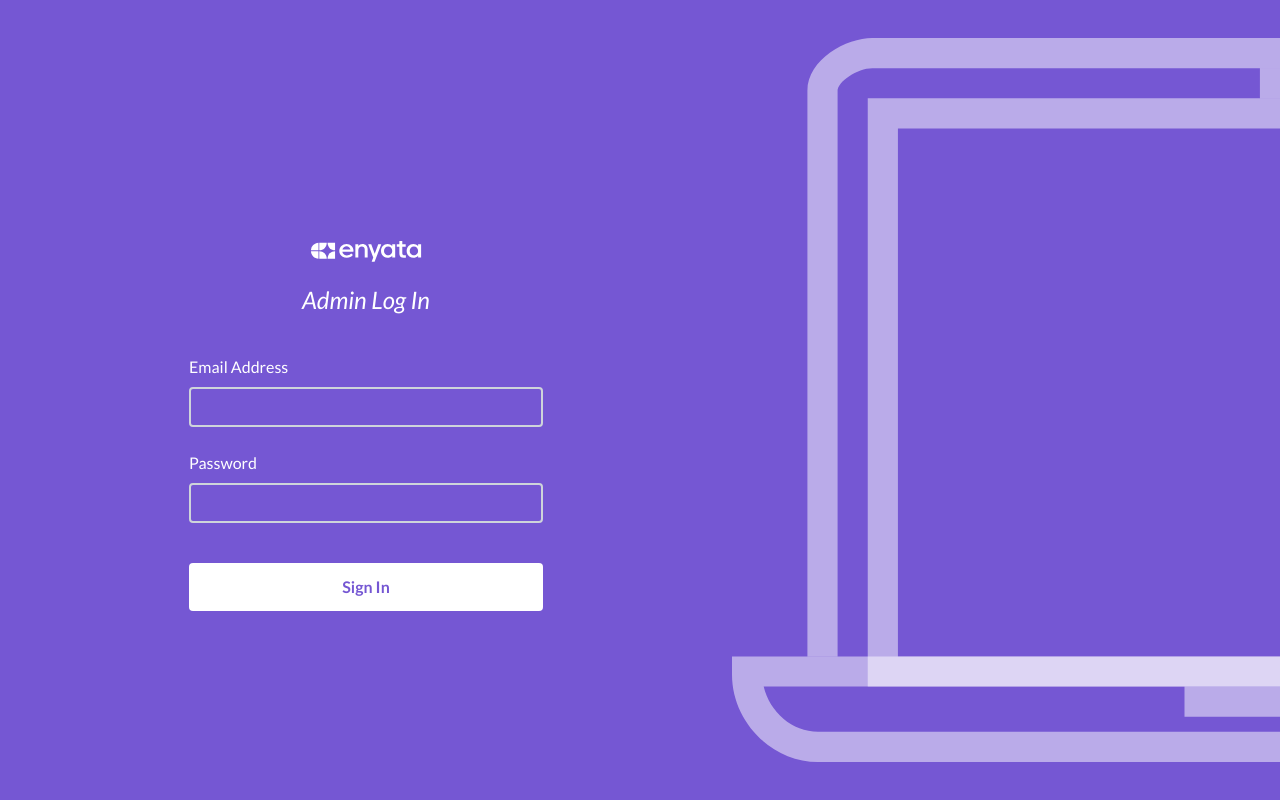
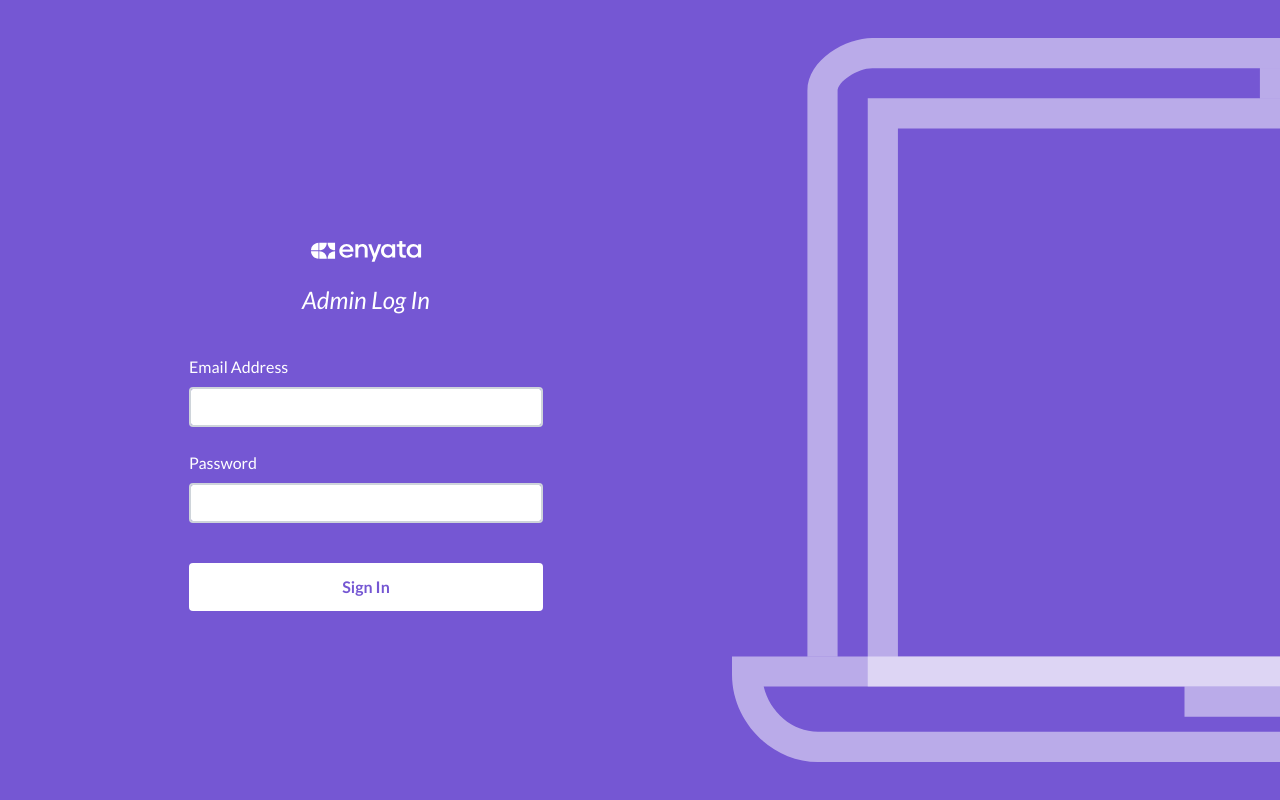
Before and after one commit to MoyinoluwaA/Enyata-Academy-Admin-Project-T2, a Vue app: page / in a window 1280 px wide. Built offline with nearby package versions, Linux system fonts and the light colour scheme; a web font is replaced by a local one.

Commit message:
styles conflict resolved

```diff
--- a/src/assets/scss/pages/signin.scss
+++ b/src/assets/scss/pages/signin.scss
@@ -15,9 +15,6 @@
         width: 100%;
     }
 }
-.form-control {
-    background-color: $purple-color$im;
-}
 #app {
     height: 100vh;
 }
--- a/src/views/Dashboard/ComposeAssessment.vue
+++ b/src/views/Dashboard/ComposeAssessment.vue
@@ -12,7 +12,7 @@
 
             <div class="form-group mt-4">
                 <label for="exampleFormControlTextarea1 compose-head fw-normal">Questions</label>
-                <textarea class="form-control compose-questions mt-1" rows="3"></textarea>
+                <textarea class="form-control compose-questions mt-1 mb-4" rows="4"></textarea>
             </div>
 
             <div class="compose-options-wrapper mt-4 row">
--- a/src/views/Dashboard/Settings/AdminProfile.vue
+++ b/src/views/Dashboard/Settings/AdminProfile.vue
@@ -41,8 +41,8 @@
 				</div>
 			</div>
 
-			<div class="btn-save-wrapper mb-5">
-				<Button btnStyle="btn-save" btnText="Save" />
+			<div class="btn-save-wrapper">
+				<Button btnStyle="btn-save mb-5" btnText="Save" />
 			</div>
 		</form>
 
```
